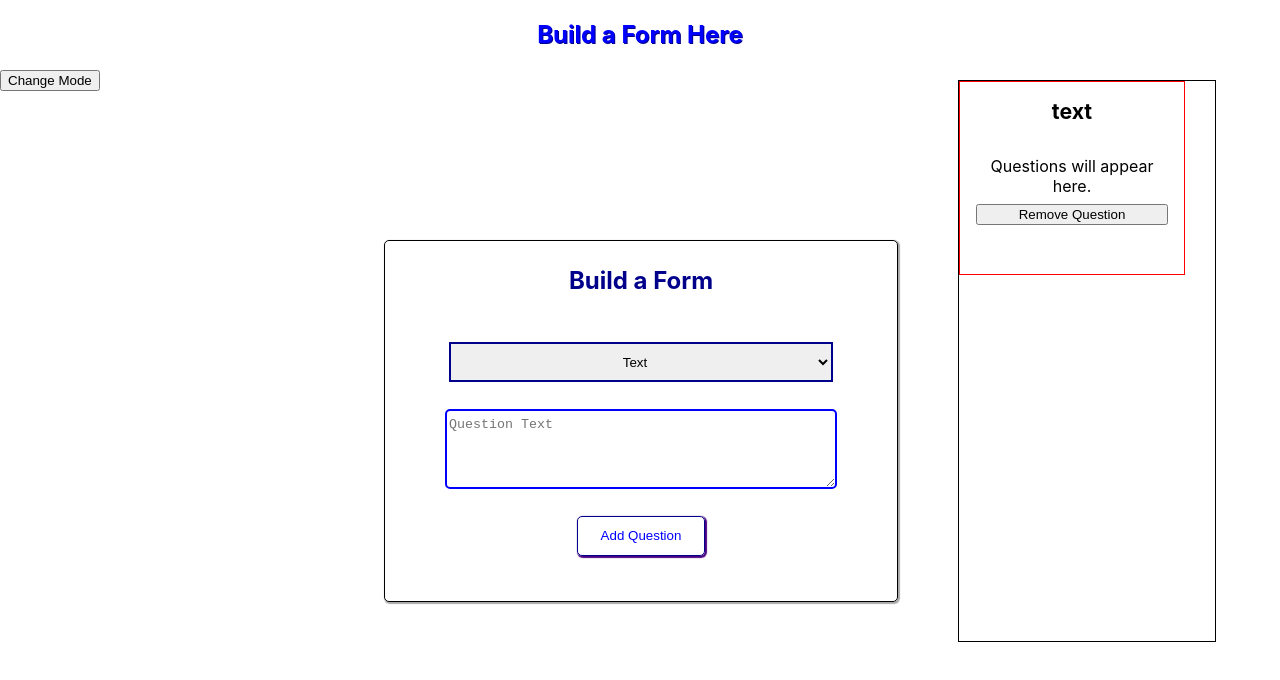
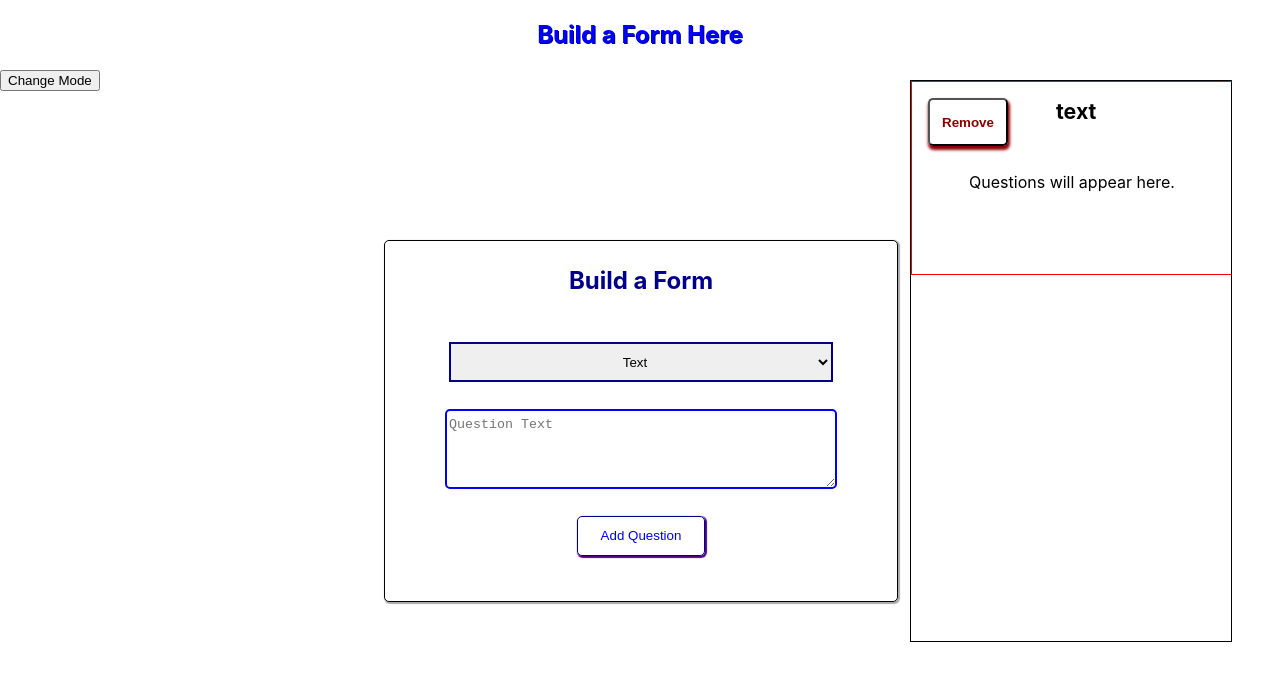
Before and after one commit to kevinfields/formbuilder, a React (Create React App) app: page / in a window 1280 px wide. Shown: the top 680 px of the page. Built offline with nearby package versions, Linux system fonts and the light colour scheme.

Commit message:
full form and individual question styling

```diff
--- a/src/components/FullForm.js
+++ b/src/components/FullForm.js
@@ -1,9 +1,9 @@
-import React from 'react'
-import QuestionSlot from './QuestionSlot'
+import React from 'react';
+import QuestionSlot from './QuestionSlot';
 
 const FullForm = (props) => {
   return (
-    <div className='full-form'>
+    <div>
       {props.form.map((q, key) => (
         <QuestionSlot
           question={q}
--- a/src/components/QuestionSlot.js
+++ b/src/components/QuestionSlot.js
@@ -1,4 +1,5 @@
 import React from 'react'
+import '../styling/QuestionSlot.css';
 
 const QuestionSlot = (props) => {
 
@@ -33,18 +34,20 @@ const QuestionSlot = (props) => {
           ))}
         </select>
       : responseBox === 'checklist' ?
-        props.question.options.list.map((opt, key) => (
-          <>
-          <div className='checklist-label'>{opt}</div>
-          <input
-            type='checkbox'
-            value={opt}
-            key={key}
-          >
+      <div className='checklist-flex'>
+        {props.question.options.list.map((opt, key) => (
+          <div className='checklist-label'>
+          <div>{opt}</div>
+            <input
+              type='checkbox'
+              value={opt}
+              key={key}
+            >
+            </input>
 
-          </input>
-          </>
-        ))
+          </div>
+        ))}
+        </div>
       : null
       }
     </div>
--- a/src/components/SingleQuestionThumbnail.js
+++ b/src/components/SingleQuestionThumbnail.js
@@ -1,18 +1,21 @@
-import React from 'react'
+import React from 'react';
+import '../styling/SingleQuestionThumbnail.css';
 
 const SingleQuestionThumbnail = (props) => {
 
 
   return (
     <div className='s-q-thumbnail'>
-      <div className='s-q-type'>{props.question.type}</div>
+      <div className='s-q-header-wrapper'>
+        <button
+          className='remove-question-button'
+          onClick={() => props.removeQuestion()}
+        >
+          Remove
+        </button>
+        <div className='s-q-type'>{props.question.type}</div>
+      </div>
       <div className='s-q-text'>{props.question.text}</div>
-      <button
-        className='remove-question-button'
-        onClick={() => props.removeQuestion()}
-      >
-       Remove Question
-      </button>
     </div>
   )
 }
--- a/src/pages/MyFormPage.js
+++ b/src/pages/MyFormPage.js
@@ -1,10 +1,11 @@
 import React from 'react'
 import FullForm from '../components/FullForm'
+import '../styling/MyFormPage.css';
 
 const MyFormPage = (props) => {
   return (
     <div className='full-form'>
-      <h2>My Form</h2>
+      <div className='form-header-literal'>My Form</div>
       <FullForm form={props.form} />
     </div>
   )
--- a/src/styling/Form.css
+++ b/src/styling/Form.css
@@ -9,38 +9,15 @@
   flex-direction: column;
   gap: 4.5vh;
   position: fixed;
-  right: 5vw;
+  right: 3pc;
   top: 10vh;
-  width: 20vw;
+  width: 20pc;
   height: 70vh;
   border: 1px solid black;
-  overflow-y: scroll;
-}
-
-.s-q-thumbnail {
-  width: 15vw;
-  height: 20vh;
-  padding: 2vh;
-  border: 1px solid red;
-  text-align: center;
-  display: flex;
-  flex-direction: column;
-  gap: 0vh;
   overflow-y: scroll;
   overflow-x: hidden;
 }
 
-.s-q-type {
-  font-weight: bold;
-  font-size: 16pt;
-  margin-bottom: 3vh;
-}
-
-.s-q-text {
-  padding: 1vh;
-  margin: 0px;
-  text-overflow: ellipsis;
-}
 
 .single-question {
   height: 20vh;
--- /dev/null
+++ b/src/styling/MyFormPage.css
@@ -0,0 +1,16 @@
+.full-form {
+  width: 70pc;
+  height: 35pc;
+  border: 1px solid black;
+  position: fixed;
+  left: 15vw;
+  top: 10vh;
+  display: flex;
+  flex-direction: column;
+  overflow-y: scroll;
+  gap: 2vh;
+}
+
+.form-header-literal {
+  font-size: 20pt;
+}
--- /dev/null
+++ b/src/styling/QuestionSlot.css
@@ -0,0 +1,29 @@
+.question-slot {
+
+}
+
+.question-title {
+
+}
+
+
+.checklist-flex {
+  display: flex;
+  flex-direction: row;
+  gap: 5pc;
+  max-width: 40pc;
+}
+
+.checklist-label {
+  display: flex;
+  flex-direction: row;
+  justify-content: space-around;
+}
+
+
+.response-box-radio {
+  display: flex;
+  flex-direction: row;
+  gap: 5pc;
+  max-width: 40pc;
+}
--- /dev/null
+++ b/src/styling/SingleQuestionThumbnail.css
@@ -0,0 +1,61 @@
+.question-slot {
+  margin: 2vh;
+}
+
+.remove-question-button {
+  width: 5pc;
+  height: 3pc;
+  background-color: transparent;
+  border-radius: 5px;
+  box-shadow: 1px 3px 3px 1px darkred;
+  font-weight: bold;
+  color: darkred;
+}
+
+.remove-question-button:hover {
+  background-color: pink;
+  cursor: pointer;
+}
+
+.remove-question-button:active {
+  box-shadow: 1px 1px 1px 1px darkred;
+}
+
+.s-q-thumbnail {
+  width: 18pc;
+  height: 20vh;
+  padding: 2vh;
+  border: 1px solid red;
+  text-align: center;
+  display: flex;
+  flex-direction: column;
+  gap: 0vh;
+  overflow-y: scroll;
+  overflow-x: hidden;
+  position: relative;
+}
+
+.s-q-type {
+  font-weight: bold;
+  font-size: 16pt;
+  margin-bottom: 3vh;
+  justify-self: center;
+}
+
+.s-q-text {
+  padding: 1vh;
+  margin: 1pc;
+  text-overflow: ellipsis;
+}
+
+.s-q-header-wrapper {
+  display: flex;
+  flex-direction: row;
+  gap: 3pc;
+}
+
+
+.single-question {
+  height: 20vh;
+  width: 19vw;
+}
```
